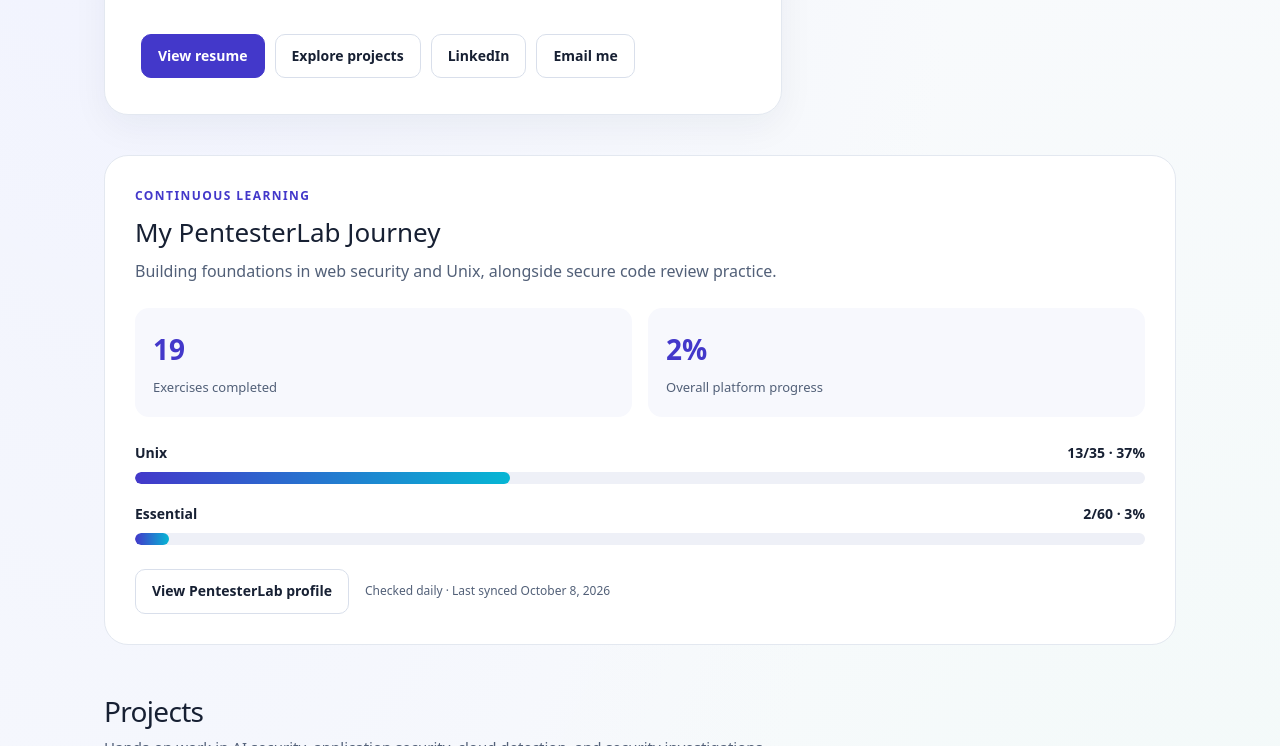
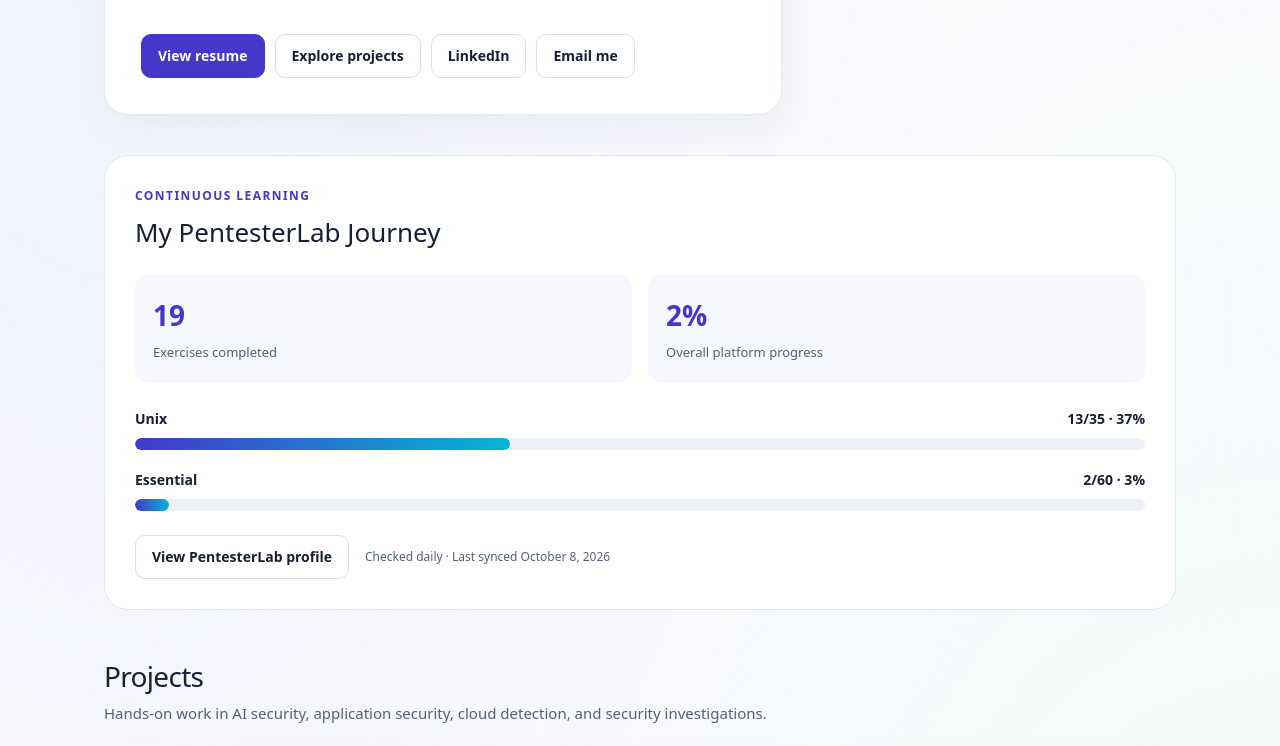
Before and after one commit to SinghPallavi819/singhpallavi819.github.io, a Jekyll site: the page built from index.html, in a window 1280 px wide and 900 px high, scrolled down 979 px, cut to the strip 0-746 px from the top of the window. Built offline with Jekyll 4.4.1, drawn with Linux system fonts in a browser that asks for light colours; nearby versions of some CDN libraries; the list of posts is cut into pages by our own code.

Commit message:
Remove unnecessary PentesterLab tracker description

```diff
--- a/index.html
+++ b/index.html
@@ -586,7 +586,6 @@
   <section class="pt-progress" aria-labelledby="pt-title">
     <p class="eyebrow">Continuous learning</p>
     <h2 id="pt-title">My PentesterLab Journey</h2>
-    <p class="pt-description">Building foundations in web security and Unix, alongside secure code review practice.</p>
     <div class="pt-stats">
       <div><strong>{{ pt.exercises }}</strong><span>Exercises completed</span></div>
       <div><strong>{{ pt.overall_percent }}%</strong><span>Overall platform progress</span></div>
```
